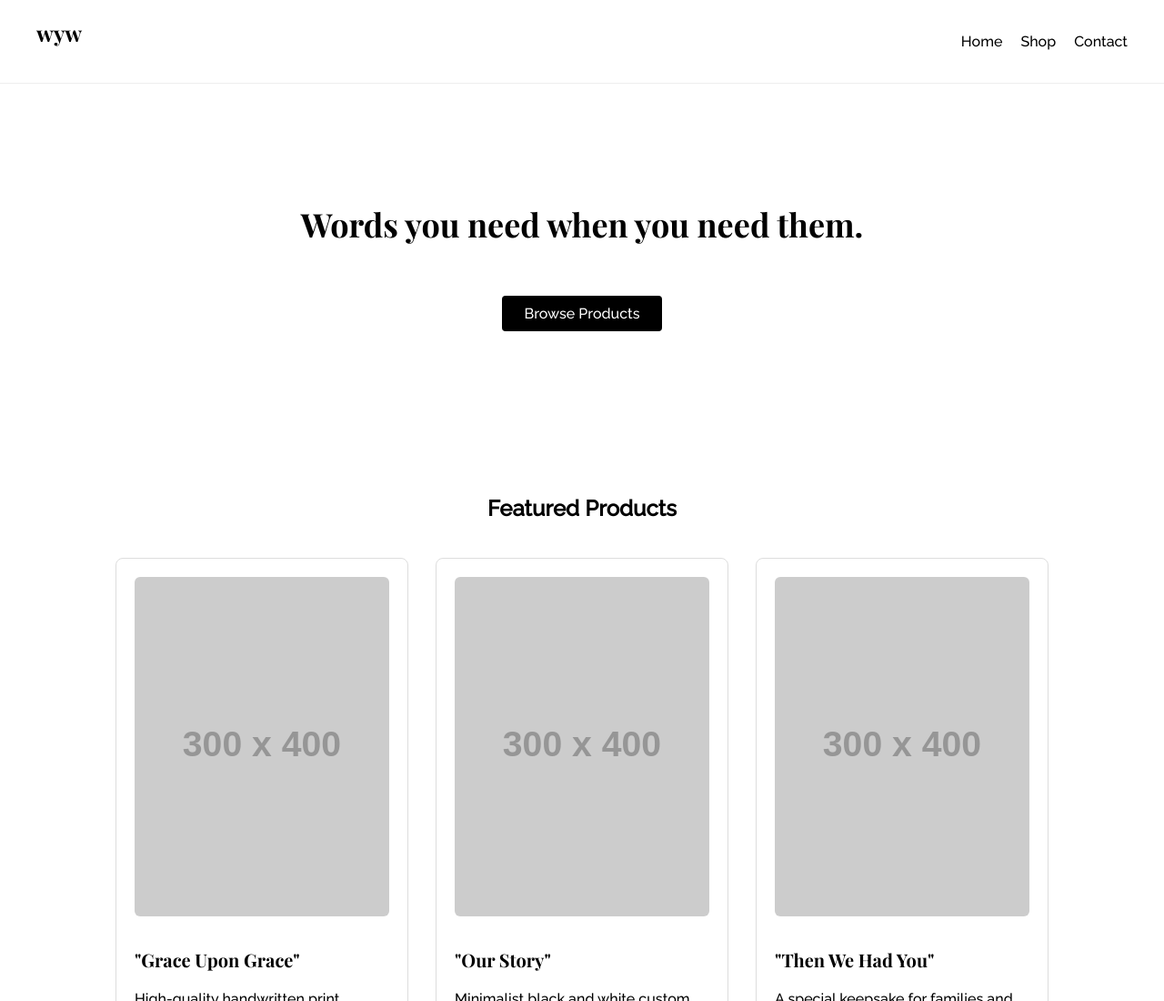
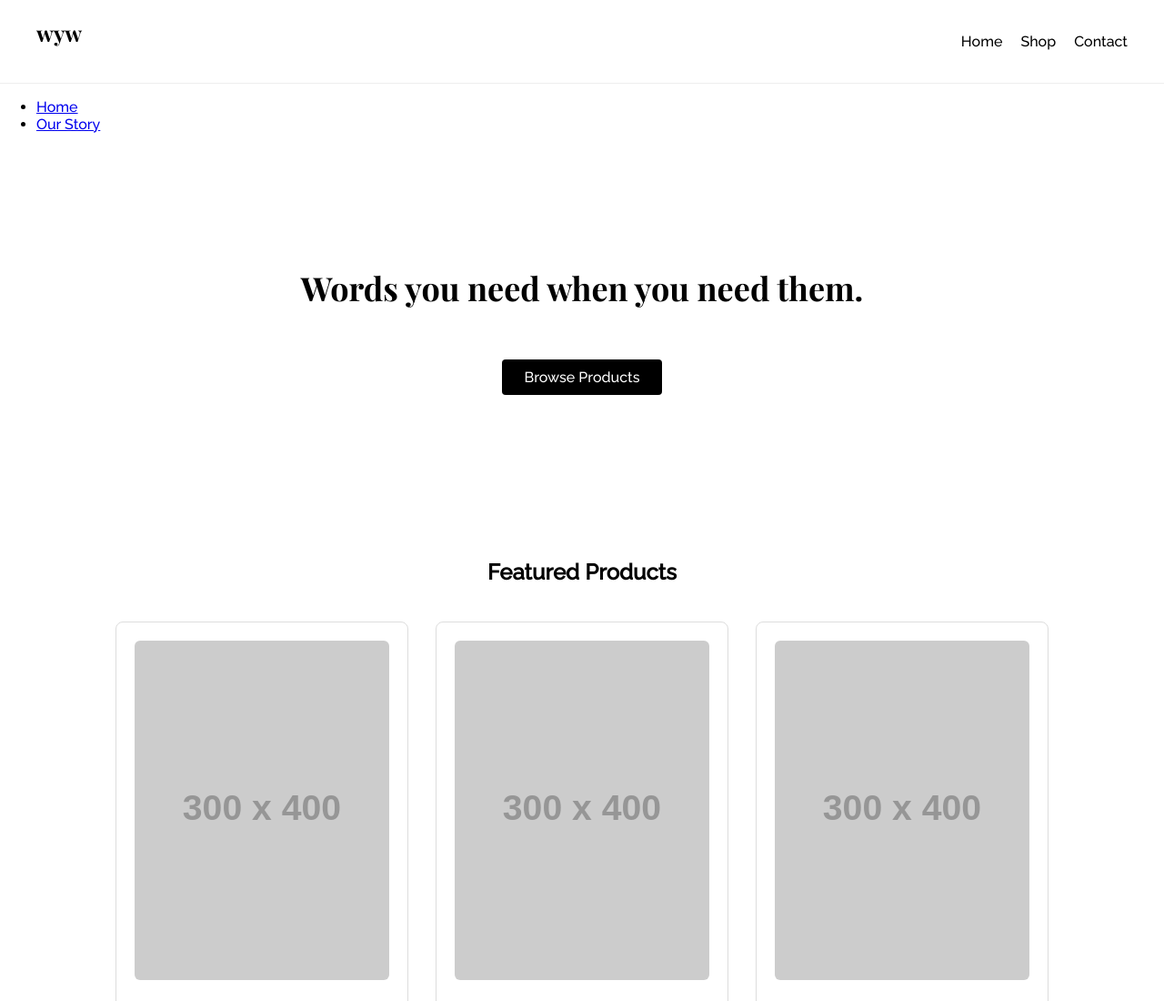
Before and after one commit to whenyouword/when-you-word, a plain HTML site: page index.html in a window 1280 px wide. Shown: the top 1100 px of the page at 91% size. Drawn offline with nearby package versions, Linux system fonts and the light colour scheme; placeholder pictures from the web are drawn by us.

Commit message:
Update index.html

```diff
--- a/index.html
+++ b/index.html
@@ -18,6 +18,13 @@
       <li><a href="#contact">Contact</a></li>
     </ul>
   </nav>
+<nav>
+  <ul>
+    <li><a href="index.html">Home</a></li>
+    <li><a href="our-story.html">Our Story</a></li>
+    <!-- Other links -->
+  </ul>
+</nav>
 
   <section id="home" class="hero">
     <h1>Words you need when you need them.</h1>
```
